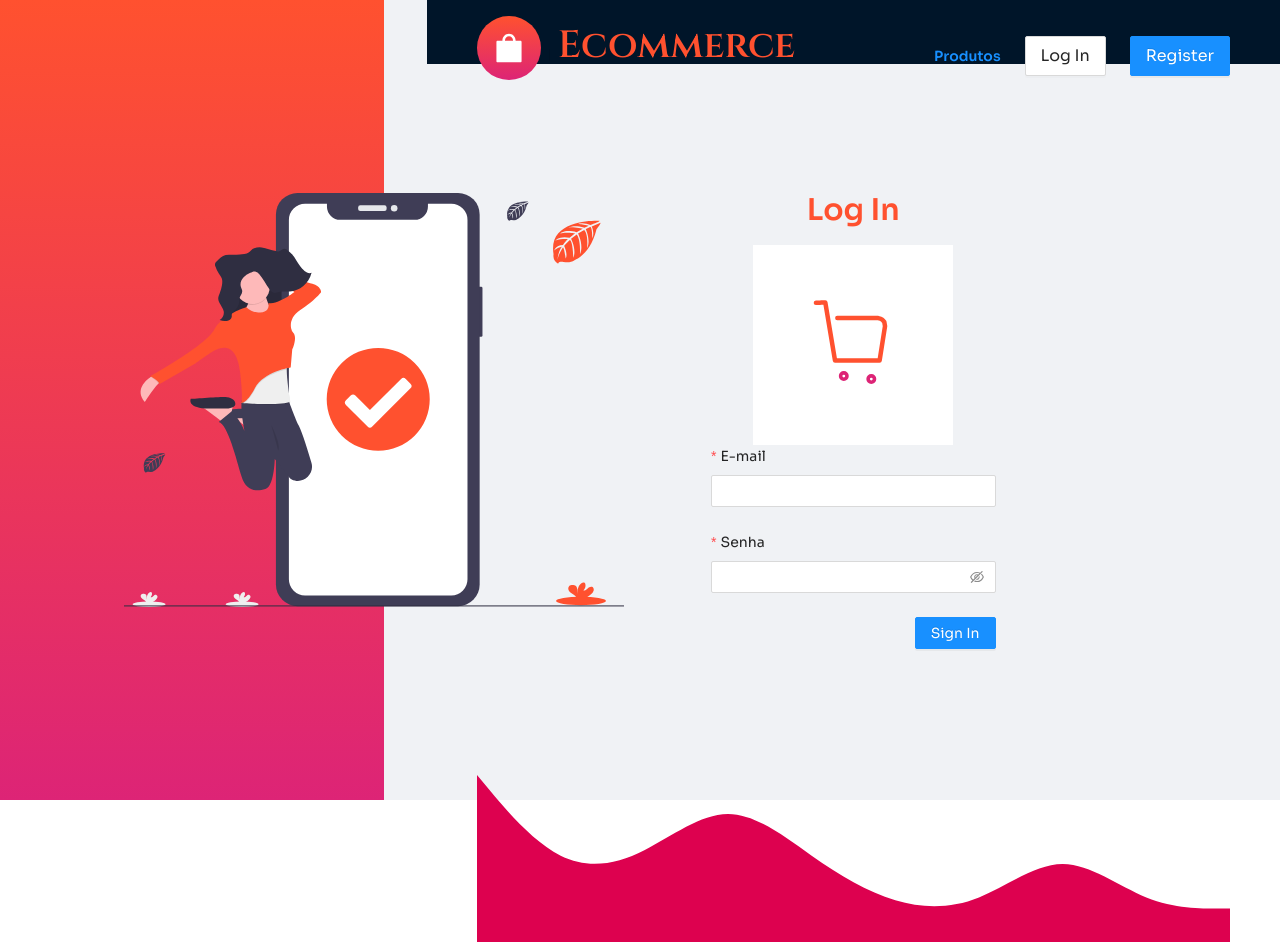
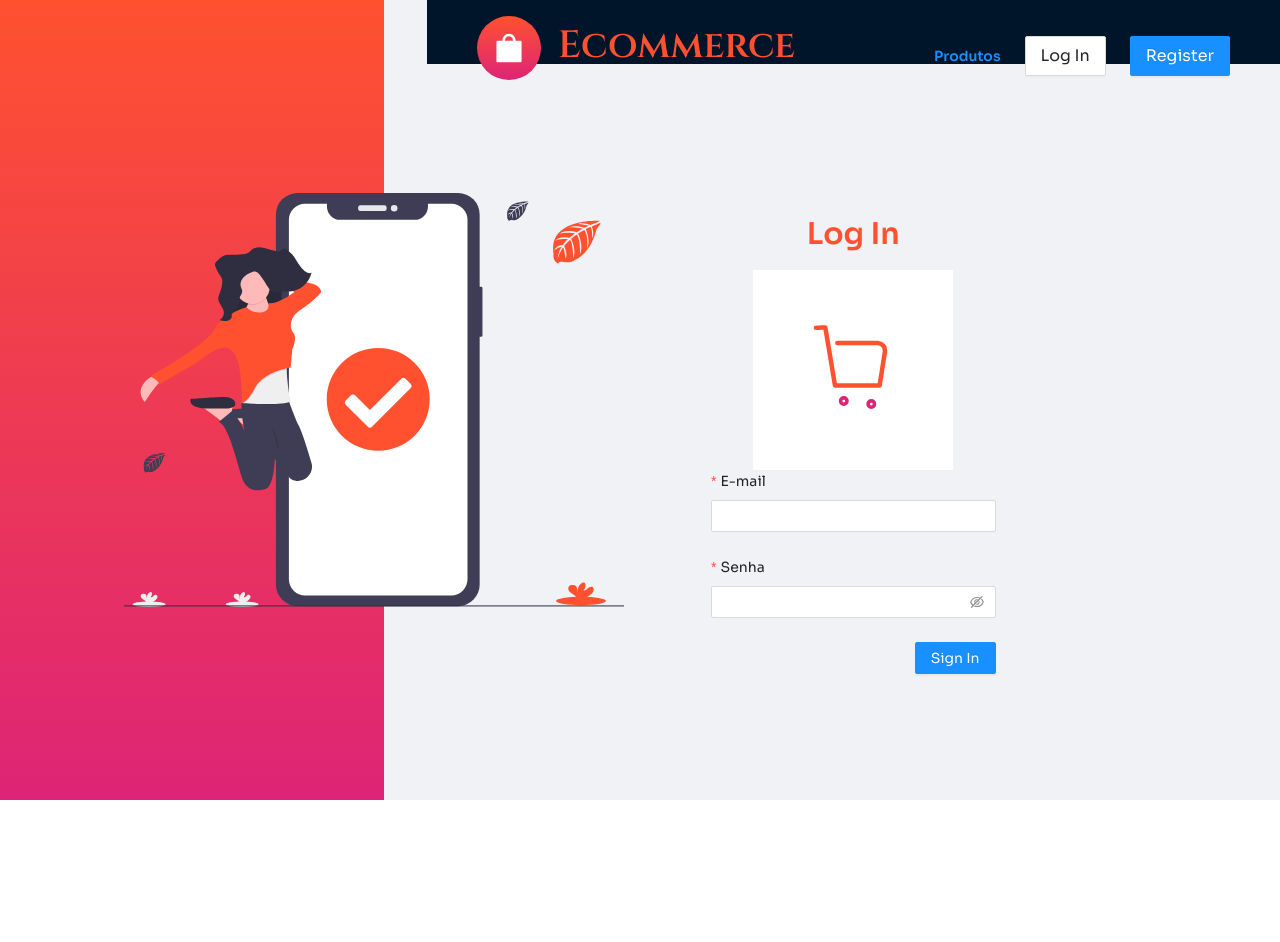
Before and after one commit to w1redl4in/ecommerce-frontend, a React (Create React App) app: page /login in a window 1280 px wide. After the commit the page ends 800 px from the top, so only its background shows below. Built offline with nearby package versions, Linux system fonts and the light colour scheme.

Commit message:
fix: commented footer

```diff
--- a/src/layout/LoginAndRegister.tsx
+++ b/src/layout/LoginAndRegister.tsx
@@ -19,9 +19,9 @@ const Layout: React.FC = ({ children }) => {
           <Header />
         </AntdLayout.Header>
         <AntdLayout.Content>{children}</AntdLayout.Content>
-        <AntdLayout.Footer>
+        {/* <AntdLayout.Footer>
           <Footer />
-        </AntdLayout.Footer>
+        </AntdLayout.Footer> */}
       </AntdLayout>
     </AntdLayout>
   );
```
Also changed, not shown: 1 other file (tests, documents, lock files or other folders).
